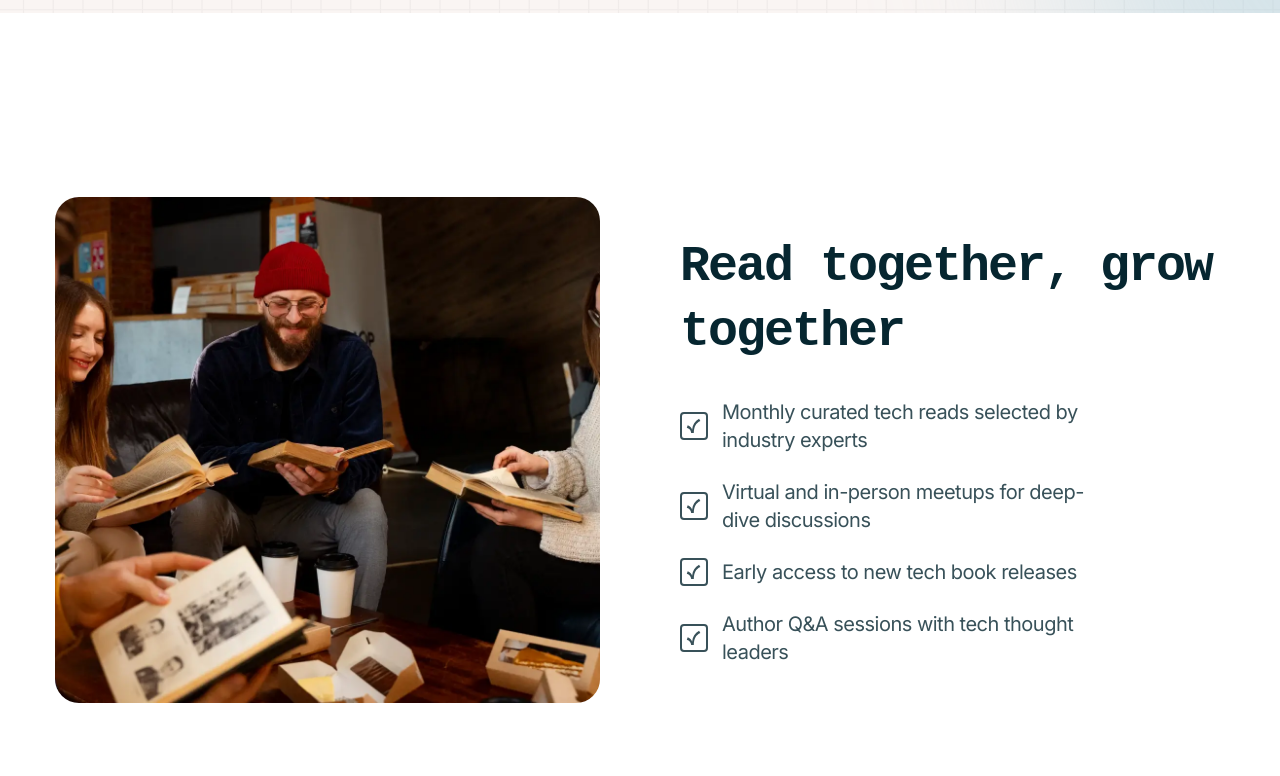
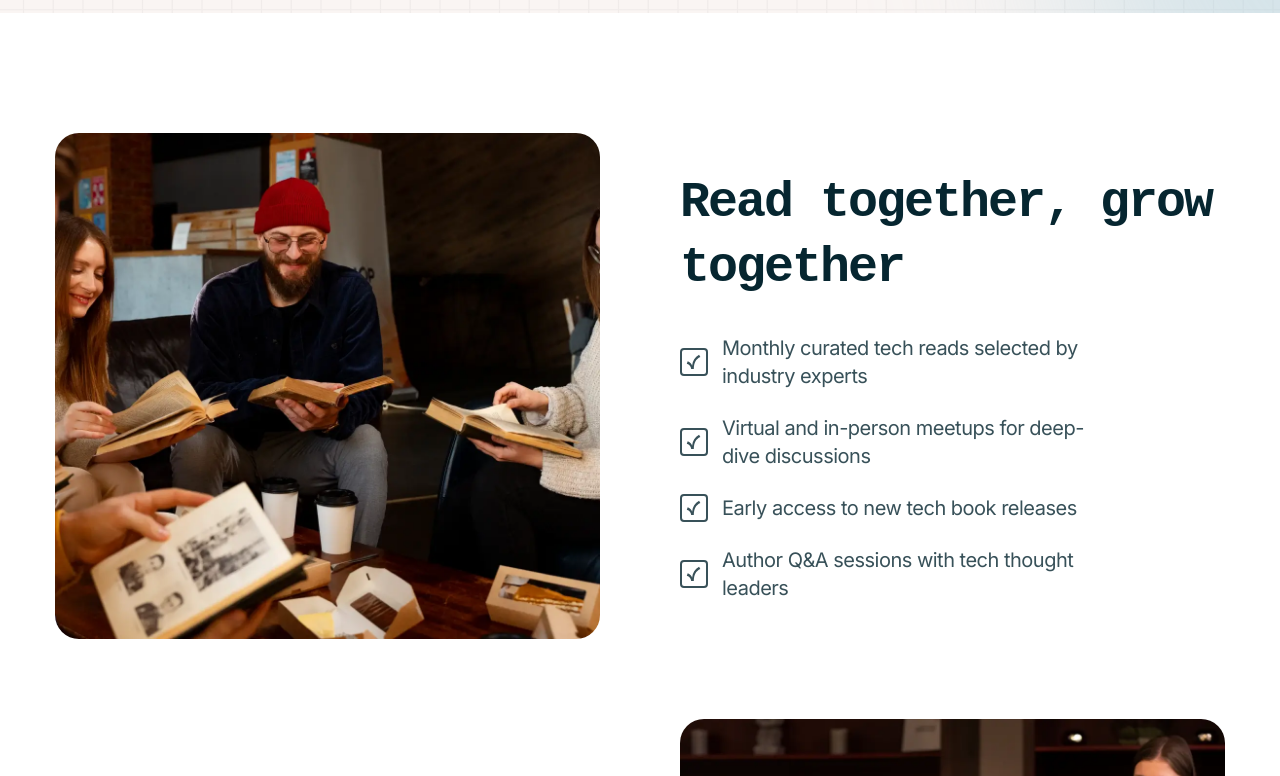
Before and after one commit to luqmanx1998/Tech-book-club-landing-page-Tailwind, a website: page index.html in a window 1280 px wide. Shown: the part 840-1616 px from the top of the page. Drawn offline with Linux system fonts and the light colour scheme; a web font is replaced by a local one.

Commit message:
Removed some padding

```diff
--- a/index.html
+++ b/index.html
@@ -59,7 +59,7 @@
         </picture>
       </section>
     </div>
-      <section class="px-4 py-16 md:px-8 md:my-20 xl:my-30 xl:space-y-20">
+      <section class="px-4 py-16 md:px-8 md:my-20 xl:my-30 xl:space-y-20 xl:py-0">
         <div class="xl:grid xl:grid-cols-[repeat(2,_1fr)] xl:max-w-[1170px] xl:mx-auto xl:items-center xl:gap-20">
           <div class="xl:order-2">
             <h2 class="tp-2 color-neutral-900 mb-6 md:mb-8.5 md:max-w-[534px]">Read together, grow together</h2>
```
Also changed, not shown: output.css.
